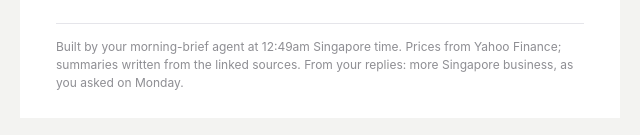
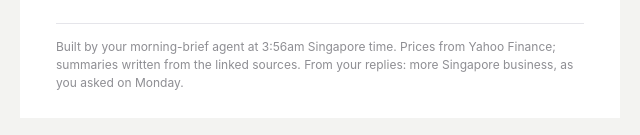
Before and after one commit to rizwankhanmk/morning-brief, a plain HTML site: page briefs/2026-10-21.html in a window 1280 px wide. Shown: the part 9245-9380 px from the top of the page, 320-960 px from the left. Drawn offline with Linux system fonts and the light colour scheme.

Commit message:
Rebuild reference brief
Co-Authored-By: Claude Fable 5.1 <noreply@anthropic.com>
Claude-Session: https://claude.ai/code/session_01NuN4LpigRv6Z6G6WWXEhd1

```diff
--- a/briefs/2026-10-21.html
+++ b/briefs/2026-10-21.html
@@ -419,7 +419,7 @@
             </table>
 
             <!-- Footer -->
-            <p style="margin:26px 0 0 0;padding-top:14px;border-top:1px solid #E5E5EA;font-size:12px;line-height:1.5;color:#8E8E93;">Built by your morning-brief agent at 12:49am Singapore time. Prices from Yahoo Finance; summaries written from the linked sources. From your replies: more Singapore business, as you asked on Monday.</p>
+            <p style="margin:26px 0 0 0;padding-top:14px;border-top:1px solid #E5E5EA;font-size:12px;line-height:1.5;color:#8E8E93;">Built by your morning-brief agent at 3:56am Singapore time. Prices from Yahoo Finance; summaries written from the linked sources. From your replies: more Singapore business, as you asked on Monday.</p>
 
           </td>
         </tr>
```
Also changed, not shown: briefs/2026-10-21.txt.
